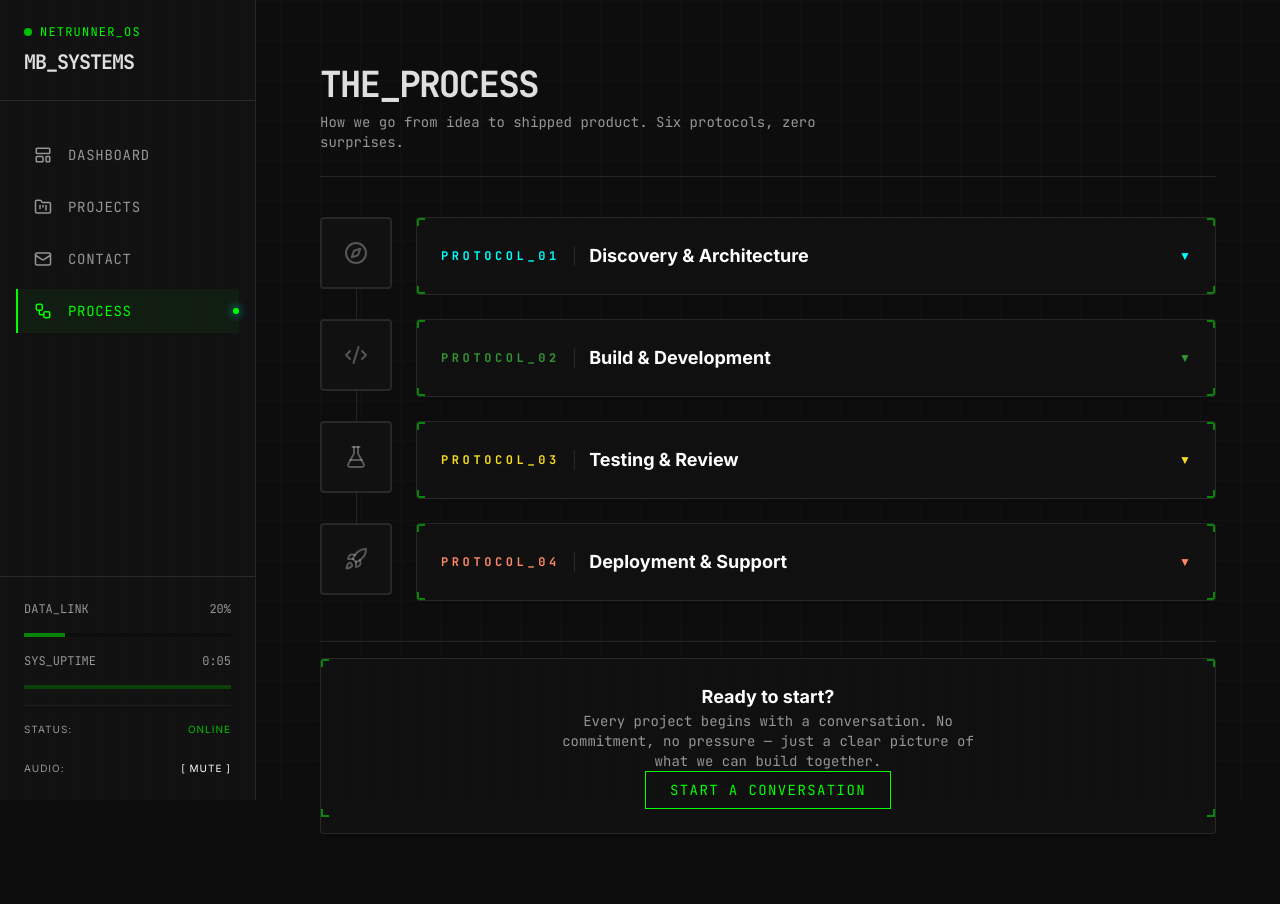
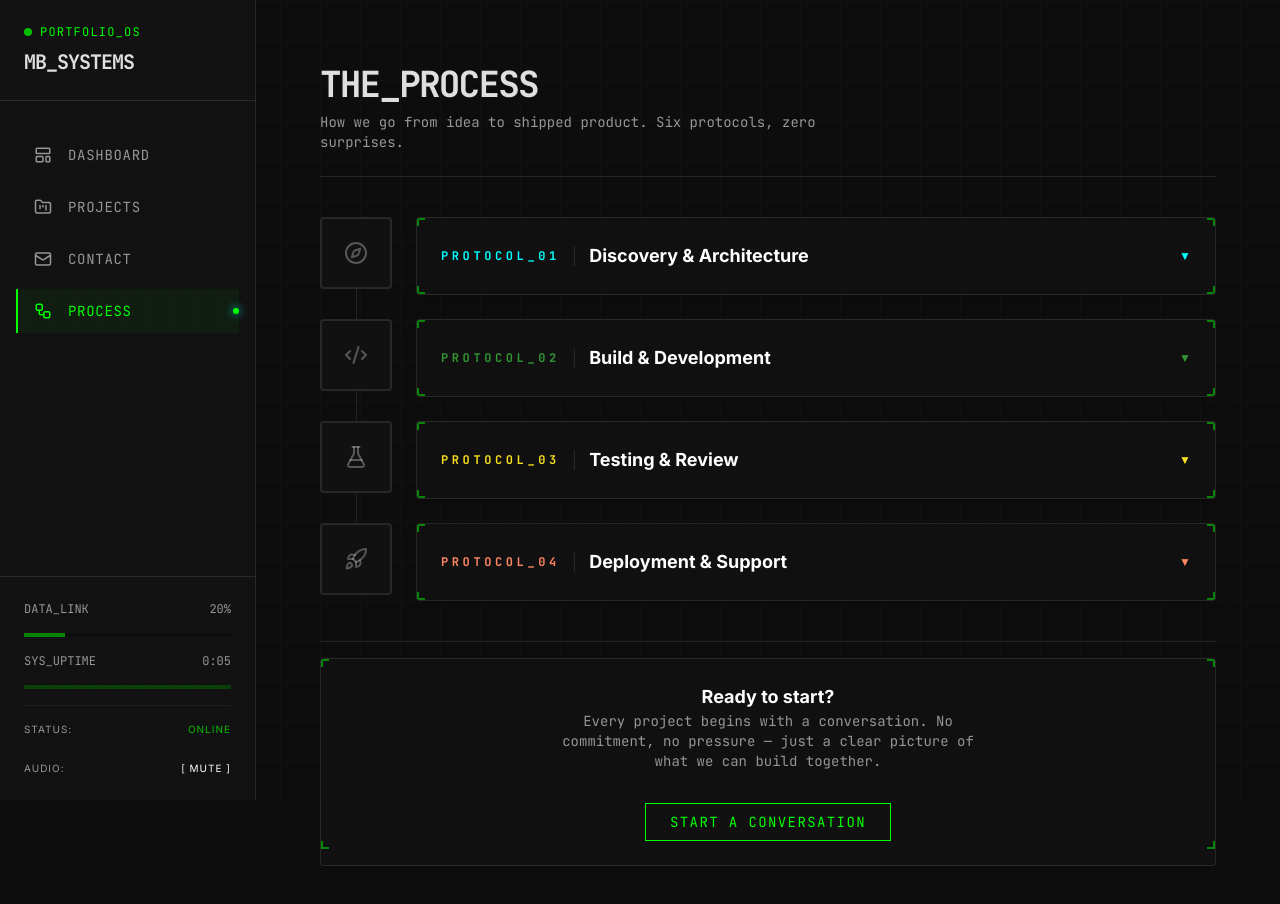
Before and after one commit to MacallanButler/portfolio-netrunner-v1, a Next.js app: page /design-system in a window 1280 px wide. Shown: the top 904 px of the page. Built offline with nearby package versions, Linux system fonts and the light colour scheme.

Commit message:
3/31 update

```diff
--- a/src/app/api/send/route.ts
+++ b/src/app/api/send/route.ts
@@ -27,8 +27,8 @@ export async function POST(request: Request) {
 
         // Real send
         const data = await resend.emails.send({
-            from: 'Netrunner Portfolio <onboarding@resend.dev>', // Update with verify domain in prod
-            to: ['delivered@resend.dev'], // Update to real email in prod
+            from: 'Macallan Butler <macallan@macallanbutler.com>', // Update with verify domain in prod
+            to: ['macallan@macallanbutler.com'], // Update to real email in prod
             subject: `New Transmission from ${name}`,
             text: `Name: ${name}\nEmail: ${email}\nMessage: ${message}`,
             replyTo: email,
--- a/src/app/dashboard/page.tsx
+++ b/src/app/dashboard/page.tsx
@@ -81,6 +81,7 @@ export default function DashboardPage() {
                                                 <SystemBadge
                                                     label={project.category}
                                                     status="neutral"
+                                                    className="whitespace-normal text-center"
                                                 />
                                             </div>
                                         </div>
--- a/src/app/design-system/page.tsx
+++ b/src/app/design-system/page.tsx
@@ -189,7 +189,7 @@ export default function ProcessPage() {
           <p className="text-sm text-text-muted font-mono max-w-md mx-auto">
             Every project begins with a conversation. No commitment, no pressure — just a clear picture of what we can build together.
           </p>
-          <div className="flex justify-center">
+          <div className="flex justify-center mt-8">
             <Link href="/comms">
               <NeonButton variant="primary">Start a Conversation</NeonButton>
             </Link>
--- a/src/app/page.tsx
+++ b/src/app/page.tsx
@@ -71,7 +71,7 @@ export default function BootSequence() {
                 <GlitchText text="MACALLAN_BUTLER" />
               </h1>
               <p className="text-text-muted font-mono text-sm md:text-base">
-                Full-Stack Developer // UI Architect
+                Full-Stack Developer
               </p>
             </div>
 
--- a/src/components/layout/Sidebar.tsx
+++ b/src/components/layout/Sidebar.tsx
@@ -98,7 +98,7 @@ export function Sidebar() {
                     <div className="p-6 border-b border-white/10 relative z-10">
                         <div className="flex items-center gap-2 mb-2">
                             <div className="w-2 h-2 bg-neon-cyan rounded-full animate-pulse" />
-                            <span className="text-xs font-mono text-neon-cyan tracking-widest">NETRUNNER_OS</span>
+                            <span className="text-xs font-mono text-neon-cyan tracking-widest">PORTFOLIO_OS</span>
                         </div>
                         <Link href="/" onClick={() => setIsOpen(false)}>
                             <h1 className="text-xl font-bold tracking-tighter hover:text-neon-cyan transition-colors cursor-pointer">
```
Also changed, not shown: src/app/icon.svg.
